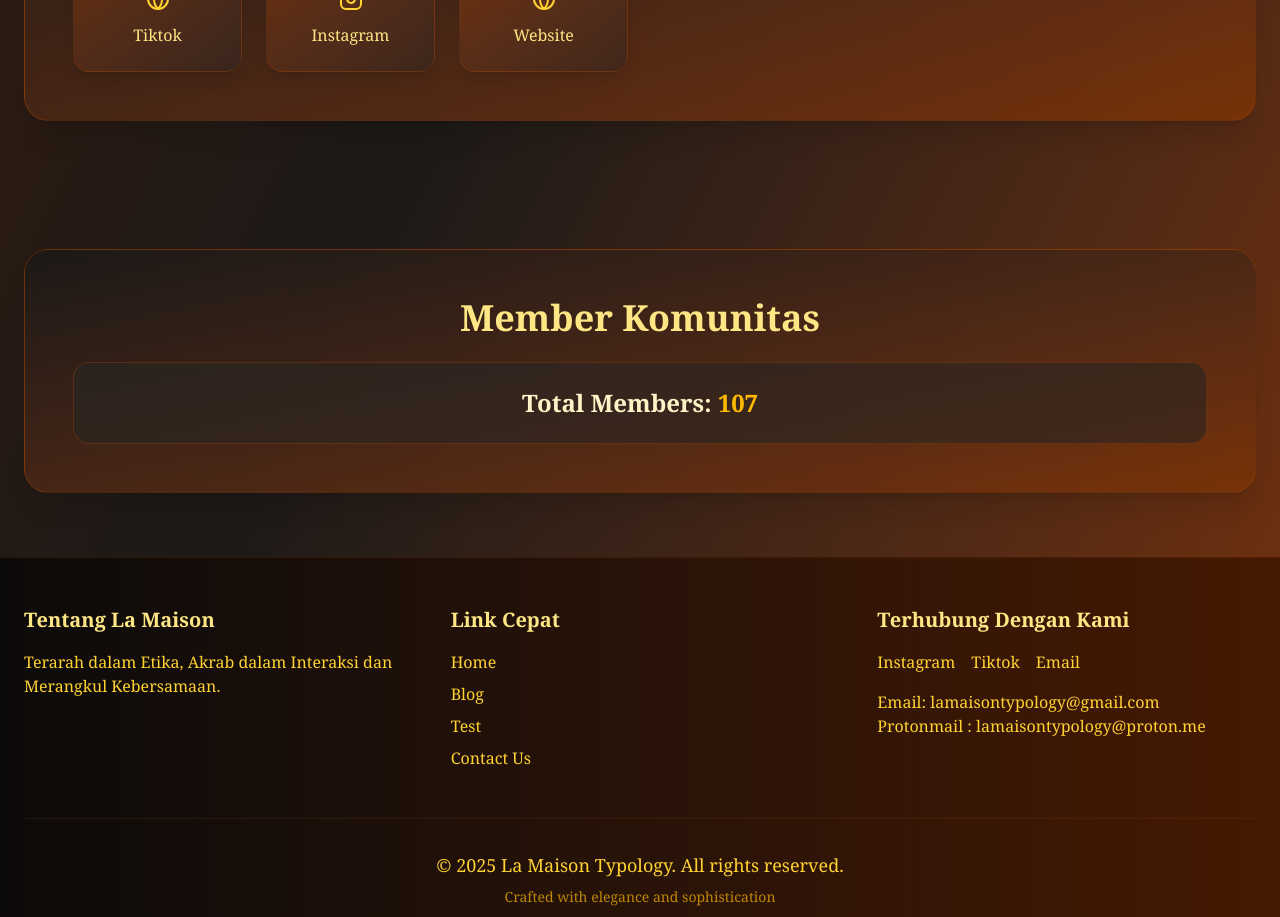
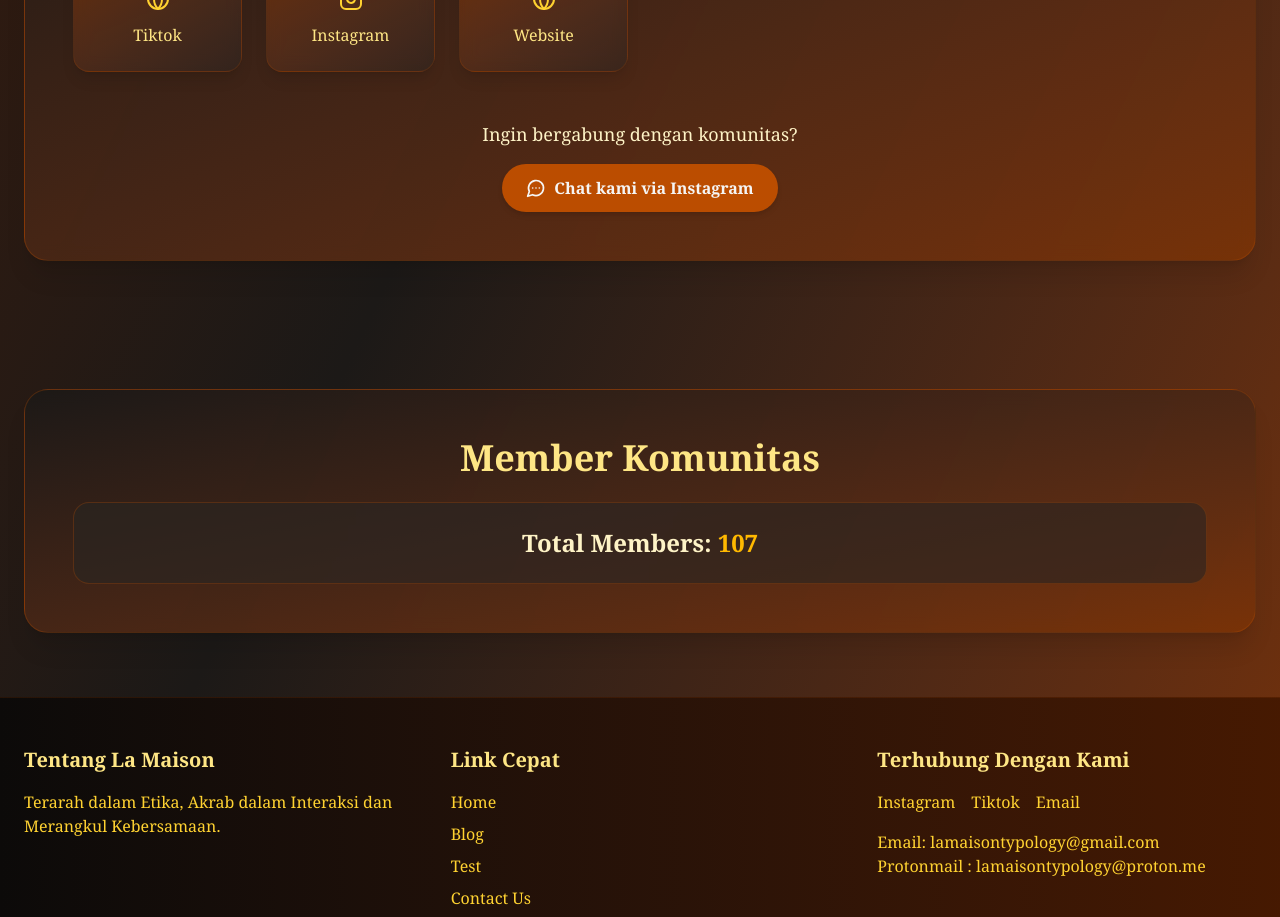
Before and after one commit to LaMaisonTypology/La-Maison-Typology, a Next.js app: page /contact in a window 1280 px wide. Shown: the part 1600-2517 px from the top of the page. Built offline with nearby package versions, Linux system fonts and the light colour scheme.

Commit message:
modified:   app/components/contact/social-links.tsx

```diff
--- a/app/components/contact/social-links.tsx
+++ b/app/components/contact/social-links.tsx
@@ -1,12 +1,17 @@
-import { Instagram, Globe} from "lucide-react"
+import { Instagram, Globe, MessageCircleMore } from "lucide-react"
 
 export default function SocialLinks() {
   const socialLinks = [
-    { name: "Tiktok", icon: <Globe size={24} />, url: " https://www.tiktok.com/@lamaisontypology" },
-
+    { name: "Tiktok", icon: <Globe size={24} />, url: "https://www.tiktok.com/@lamaisontypology" },
     { name: "Instagram", icon: <Instagram size={24} />, url: "https://instagram.com/lamaisontypology" },
     { name: "Website", icon: <Globe size={24} />, url: "https://lamaisontypology.vercel.app" },
   ]
+
+  const contactLink = {
+    name: "Instagram",
+    icon: <MessageCircleMore size={20} />,
+    url: "https://instagram.com/lamaisontypology",
+  }
 
   return (
     <section className="container mx-auto px-6 py-16">
@@ -33,6 +38,19 @@ export default function SocialLinks() {
             </a>
           ))}
         </div>
+
+        <div className="mt-12 text-center">
+          <p className="text-lg text-amber-100 mb-4">Ingin bergabung dengan komunitas?</p>
+          <a
+            href={contactLink.url}
+            target="_blank"
+            rel="noopener noreferrer"
+            className="inline-flex items-center gap-2 px-6 py-3 rounded-full bg-amber-700 hover:bg-amber-800 transition-colors duration-300 text-stone-100 font-semibold shadow-md hover:shadow-lg"
+          >
+            {contactLink.icon}
+            Chat kami via {contactLink.name}
+          </a>
+        </div>
       </div>
     </section>
   )
```
